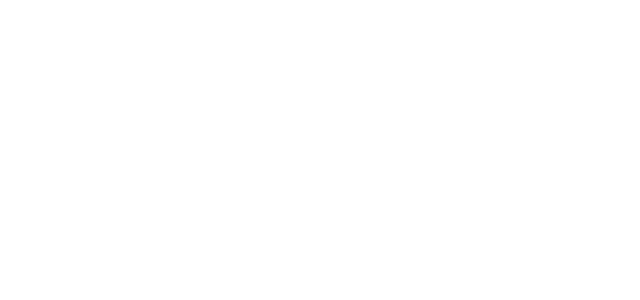
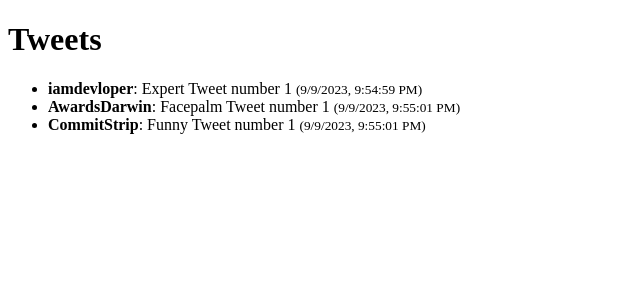
Before and after one commit to berkeatac/rxjs-twitter, a React (Vite) app: page / in a window 1280 px wide. Shown: the top 300 px of the page, without its empty margins (0-640 px from the left). Built offline with nearby package versions, Linux system fonts and the light colour scheme.

Commit message:
feat: create basic react implementation for tweets display

```diff
--- a/src/App.tsx
+++ b/src/App.tsx
@@ -1,27 +1,42 @@
-import { interval, merge, map } from 'rxjs'
+import { useEffect, useState } from 'react'
+import { merge } from 'rxjs'
 
-function App() {
-  const createTweetSource = (
-    frequency: number,
-    account: string,
-    attribute: string
-  ) => {
-    return interval(frequency).pipe(
-      map((i) => ({
-        account,
-        timestamp: Date.now(),
-        content: `${attribute} Tweet number ${i + 1}`
-      }))
+import { createTweetSource, Tweet } from './utils/data'
+
+const App = () => {
+  const [tweets, setTweets] = useState<Tweet[]>([])
+
+  useEffect(() => {
+    const tweetStream = merge(
+      createTweetSource(5000, 'AwardsDarwin', 'Facepalm'),
+      createTweetSource(3000, 'iamdevloper', 'Expert'),
+      createTweetSource(5000, 'CommitStrip', 'Funny')
     )
-  }
-  const tweets = merge(
-    createTweetSource(5000, 'AwardsDarwin', 'Facepalm'),
-    createTweetSource(3000, 'iamdevloper', 'Expert'),
-    createTweetSource(5000, 'CommitStrip', 'Funny')
+
+    const subscription = tweetStream.subscribe((newTweet: Tweet) => {
+      setTweets((prevTweets) => [...prevTweets, newTweet])
+    })
+
+    return () => {
+      subscription.unsubscribe()
+    }
+  }, [])
+
+  return (
+    <div>
+      <h1>Tweets</h1>
+      <ul>
+        {tweets
+          .filter((tweet: Tweet) => Date.now() - tweet.timestamp <= 30000)
+          .map((tweet, index) => (
+            <li key={index}>
+              <strong>{tweet.account}</strong>: {tweet.content}{' '}
+              <small>({new Date(tweet.timestamp).toLocaleString()})</small>
+            </li>
+          ))}
+      </ul>
+    </div>
   )
-  tweets.subscribe(console.log.bind(console))
-
-  return <div className="relative overflow-hidden bg-white"></div>
 }
 
 export default App
--- /dev/null
+++ b/src/utils/data.ts
@@ -0,0 +1,22 @@
+import { interval } from 'rxjs'
+import { map } from 'rxjs/operators'
+
+export type Tweet = {
+  account: string
+  timestamp: number
+  content: string
+}
+
+export const createTweetSource = (
+  frequency: number,
+  account: string,
+  attribute: string
+) => {
+  return interval(frequency).pipe(
+    map((i) => ({
+      account,
+      timestamp: Date.now(),
+      content: `${attribute} Tweet number ${i + 1}`
+    }))
+  )
+}
```
Also changed, not shown: src/utils/helpers.ts (renamed from src/utils/index.ts).
